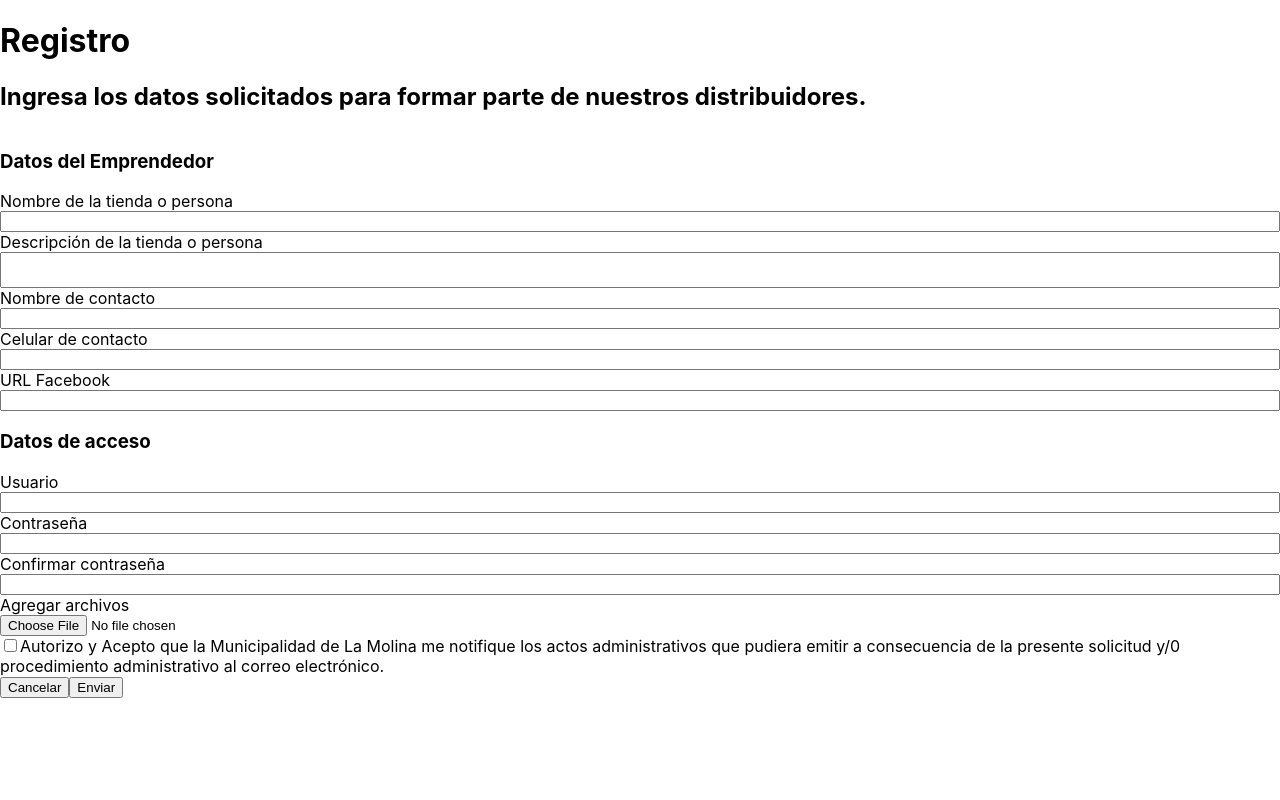
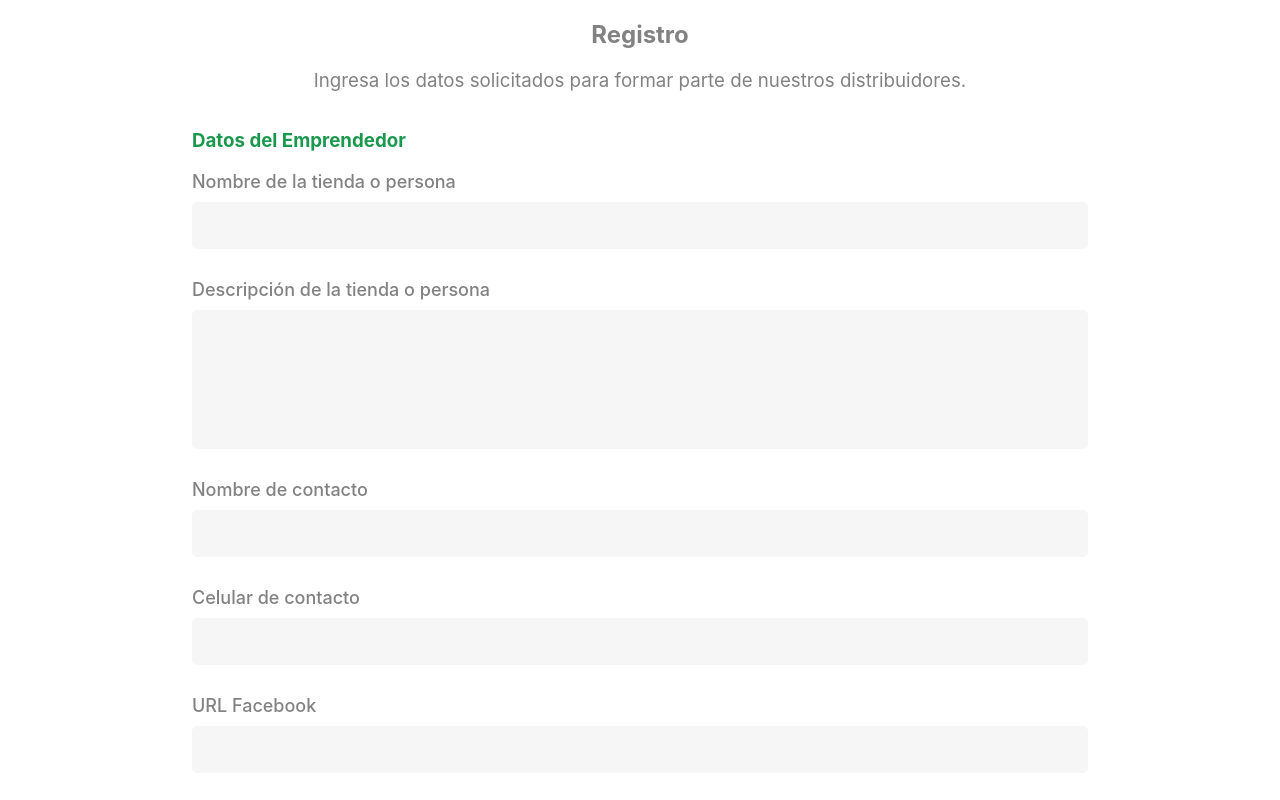
Before and after one commit to gabiprds93/Registro, a React (Create React App) app: page /#/registro in a window 1280 px wide. Shown: the top 800 px of the page. Built offline with nearby package versions, Linux system fonts and the light colour scheme.

Commit message:
add styles

```diff
--- a/src/App.js
+++ b/src/App.js
@@ -2,13 +2,14 @@ import React from 'react';
 import { HashRouter, Switch, Route } from 'react-router-dom'
 import { Provider } from 'react-redux'
 
+import './assets/styles.css'
 import store from './redux/store'
 import Registry from './Pages/Registry'
 // import Login from './Pages/Login'
 
 function App() {
   return (
-    <div className="App">
+    <div className="container">
       <Provider store={store}>
       <HashRouter>
         <Switch>
--- a/src/Components/Input.js
+++ b/src/Components/Input.js
@@ -2,11 +2,11 @@ import React from 'react'
 
 const Input = ({label, type, field}) => {
   return(
-    <label style={{display: "flex", flexDirection: "column"}}>
+    <label className="form-label">
       {label}
       {type === 'textarea' ?
-        <textarea style={{resize: 'none'}} {...field}></textarea>
-        : <input type={type} {...field} />
+        <textarea className="form-input" {...field}></textarea>
+        : <input className="form-input" type={type} {...field} />
       }
     </label>
   )
--- a/src/Components/Phone.js
+++ b/src/Components/Phone.js
@@ -11,9 +11,9 @@ const Phone = ({label, form, field}) => {
   }
 
   return(
-    <label style={{display: "flex", flexDirection: "column"}}>
+    <label className="form-label">
       {label}
-      <input type='text' {...field} onChange={handleChangeInput}  />
+      <input className="form-input" type='text' {...field} onChange={handleChangeInput}  />
     </label>
   )
 }
--- a/src/Pages/Registry.js
+++ b/src/Pages/Registry.js
@@ -30,13 +30,14 @@ const Registry = ({fetchUserRegistry}) => {
 
   return(
     <div>
-      <h1>Registro</h1>
-      <h2>Ingresa los datos solicitados para formar parte de nuestros distribuidores.</h2>
+      <div className="header">
+        <h2 className="title">Registro</h2>
+        <h3 className="subtitle">Ingresa los datos solicitados para formar parte de nuestros distribuidores.</h3>
+      </div>
+
       <Formik initialValues={initialValues} onSubmit={submitForm}>
-        <Form
-          style={{ display: 'flex', flexWrap: 'wrap', flexDirection: "column" }}
-        >
-          <h3>Datos del Emprendedor</h3>
+        <Form className="form">
+          <h3 className="section-text">Datos del Emprendedor</h3>
           {entrepreneurDataConfig.map((item, index) => {
             return (
               <Field
@@ -48,7 +49,8 @@ const Registry = ({fetchUserRegistry}) => {
               />
             )
           })}
-          <h3>Datos de acceso</h3>
+
+          <h3 className="section-text">Datos de acceso</h3>
           {accessDataConfig.map((item, index) => {
             return (
               <Field
@@ -60,13 +62,15 @@ const Registry = ({fetchUserRegistry}) => {
               />
             )
           })}
-          <label>
+
+          <span className="form-label">
             <Field
               type='checkbox'
               name='termns'
             />
             Autorizo y Acepto que la Municipalidad de La Molina me notifique los actos administrativos que pudiera emitir a consecuencia de la presente solicitud y/0 procedimiento administrativo al correo electrónico.
-          </label>
+          </span>
+
           <div>
             <button>Cancelar</button>
             <button type="submit">Enviar</button>
--- /dev/null
+++ b/src/assets/styles.css
@@ -0,0 +1,57 @@
+body{
+  color: #828282;
+}
+
+.container {
+  margin: auto;
+  width: 70%;
+}
+
+.header{
+  text-align: center;
+}
+
+.subtitle{
+  font-weight: normal;
+}
+
+.section-text{
+  color: #1A984D;
+}
+
+.form {
+  display: flex;
+  flex-wrap: wrap;
+  flex-direction: column;
+  font-weight: 500;
+}
+
+.form-label{
+  display: flex;
+  flex-direction: column;
+  font-size: 18px;
+  margin-bottom: 30px;
+}
+
+span.form-label{
+  align-items: center;
+  flex-direction: row;
+  font-size: 12px;
+}
+
+.form-input{
+  background: #F6F6F6;
+  border: none;
+  border-radius: 5px;
+  height: 45px;
+  margin-top: 10px;
+}
+
+textarea.form-input{
+  height: 135px;
+  resize: none;
+}
+
+input[type="checkbox"]{
+  margin-right: 10px;
+}
```
